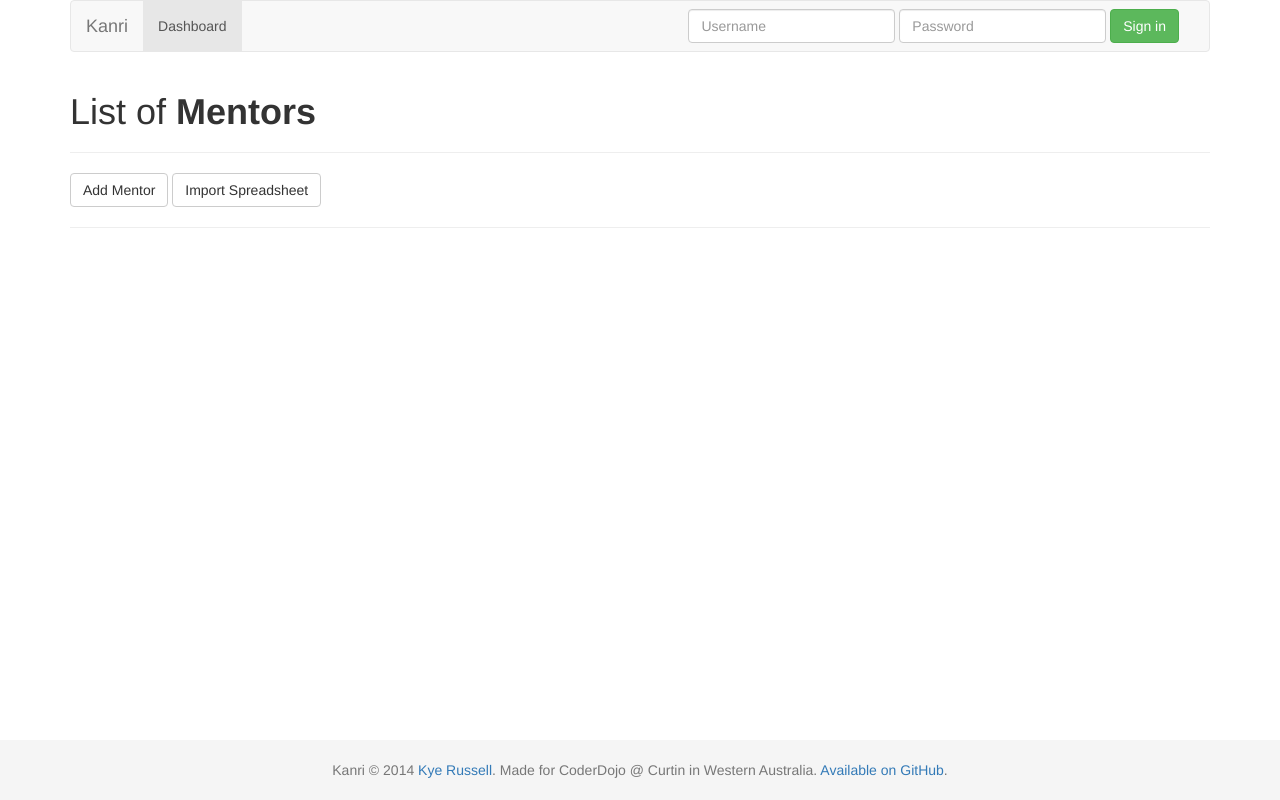
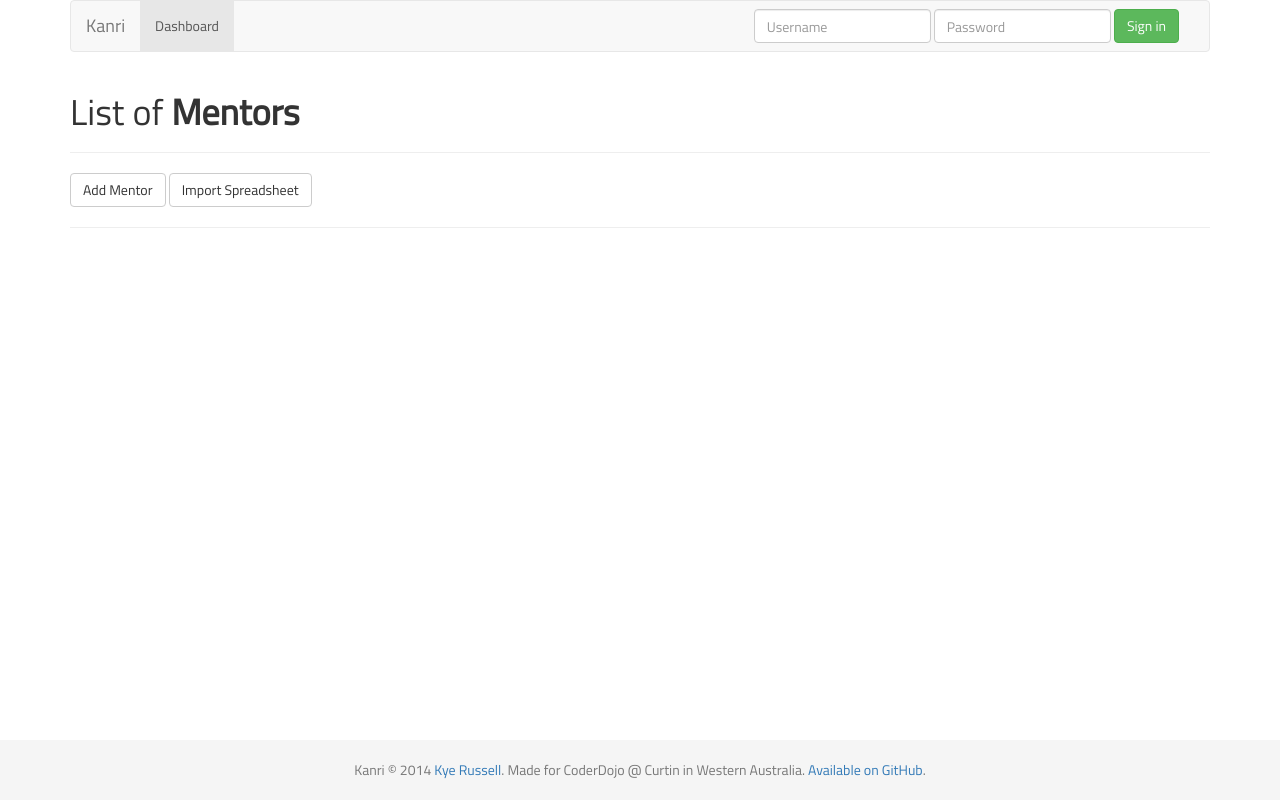
Before and after one commit to jasongi/kanri, a Django app: page /mentors/ in a window 1280 px wide. Run offline with Django 3.2, Linux system fonts and the light colour scheme; data that the repository does not hold is empty; some libraries are stand-ins or nearby versions.

Commit message:
cool new font~

```diff
--- a/kanri/static/css/custom.css
+++ b/kanri/static/css/custom.css
@@ -1,7 +1,7 @@
-html,
-body {
+html, body {
+  /* The html and body elements cannot have any padding or margin. */
   height: 100%;
-  /* The html and body elements cannot have any padding or margin. */
+  font-family: 'Titillium Web', sans-serif;
 }
 
 /* Wrapper for page content to push down footer */
```
